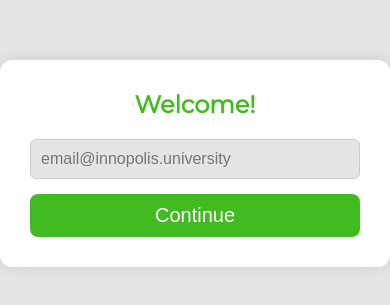
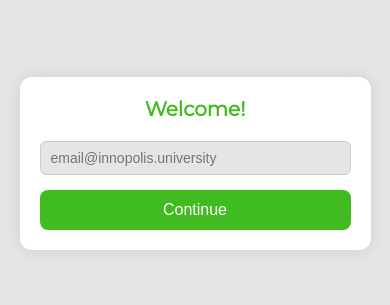
Before and after one commit to froggyriia/MakeYourChoice, a React (Vite) app in the folder frontend/: page / in a window 390 px wide. Shown: the part 259-564 px from the top of the page. Built offline with nearby package versions, Linux system fonts and the light colour scheme; no server answers.

Commit message:
Внес изменения в css

```diff
--- a/frontend/src/components/ElectivesForm.module.css
+++ b/frontend/src/components/ElectivesForm.module.css
@@ -1,13 +1,10 @@
-/* ElectivesForm.module.css */
 .wrapper {
     width: 80%;
     display: flex;
     justify-content: center;
-    /* Убери height: 100vh и align-items: center */
-    background-color: transparent; /* если фон не нужен */
-    padding: 20px 0; /* можно добавить отступ сверху/снизу */
+    background-color: transparent;
+    padding: 20px 0;
 }
-
 
 .container {
     display: flex;
@@ -47,7 +44,6 @@
 .clearButton:hover {
     background-color: #ddd;
 }
-
 
 h2 {
     margin-bottom: 24px;
@@ -103,3 +99,29 @@
 .submitButton:hover {
     background-color: #0056b3;
 }
+
+@media (max-width: 768px) {
+    .wrapper {
+        width: 95%;
+        padding: 10px 0;
+    }
+
+    .container {
+        padding: 20px;
+        width: 100%;
+    }
+
+    h2 {
+        font-size: 22px;
+    }
+
+    select {
+        font-size: 14px;
+        padding: 8px 10px;
+    }
+
+    .submitButton {
+        font-size: 16px;
+        padding: 10px 0;
+    }
+}
--- a/frontend/src/components/LoginForm.module.css
+++ b/frontend/src/components/LoginForm.module.css
@@ -45,3 +45,25 @@
     color: red;
     margin-top: 10px;
 }
+
+/* Добавить в конец файла */
+@media (max-width: 768px) {
+  .container {
+    width: 90%;
+    padding: 20px;
+  }
+
+  .title {
+    font-size: 20px;
+  }
+
+  .input {
+    font-size: 14px;
+    padding: 8px 10px;
+  }
+
+  .continueButton {
+    font-size: 16px;
+    padding: 8px;
+  }
+}
--- a/frontend/src/components/SidebarMenu.module.css
+++ b/frontend/src/components/SidebarMenu.module.css
@@ -35,3 +35,19 @@
     color: white;
     font-weight: 600;
 }
+
+@media (max-width: 768px) {
+    .sidebar {
+        width: 100%;
+        padding: 15px;
+    }
+
+    .title {
+        font-size: 20px;
+    }
+
+    .link {
+        font-size: 16px;
+        padding: 8px 10px;
+    }
+}
```
Also changed, not shown: frontend/src/components/Header.module.css (line endings or trailing spaces).
